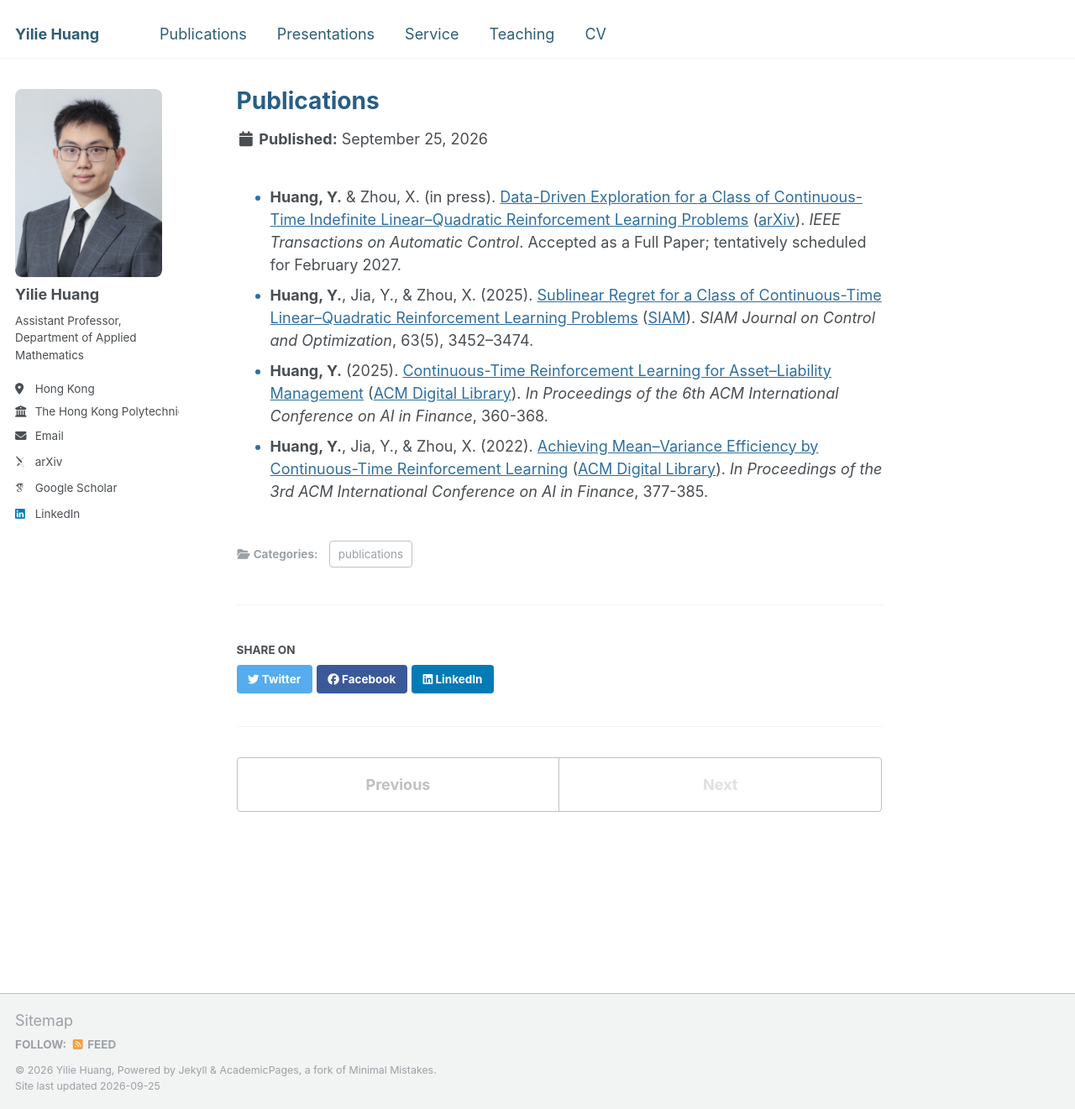
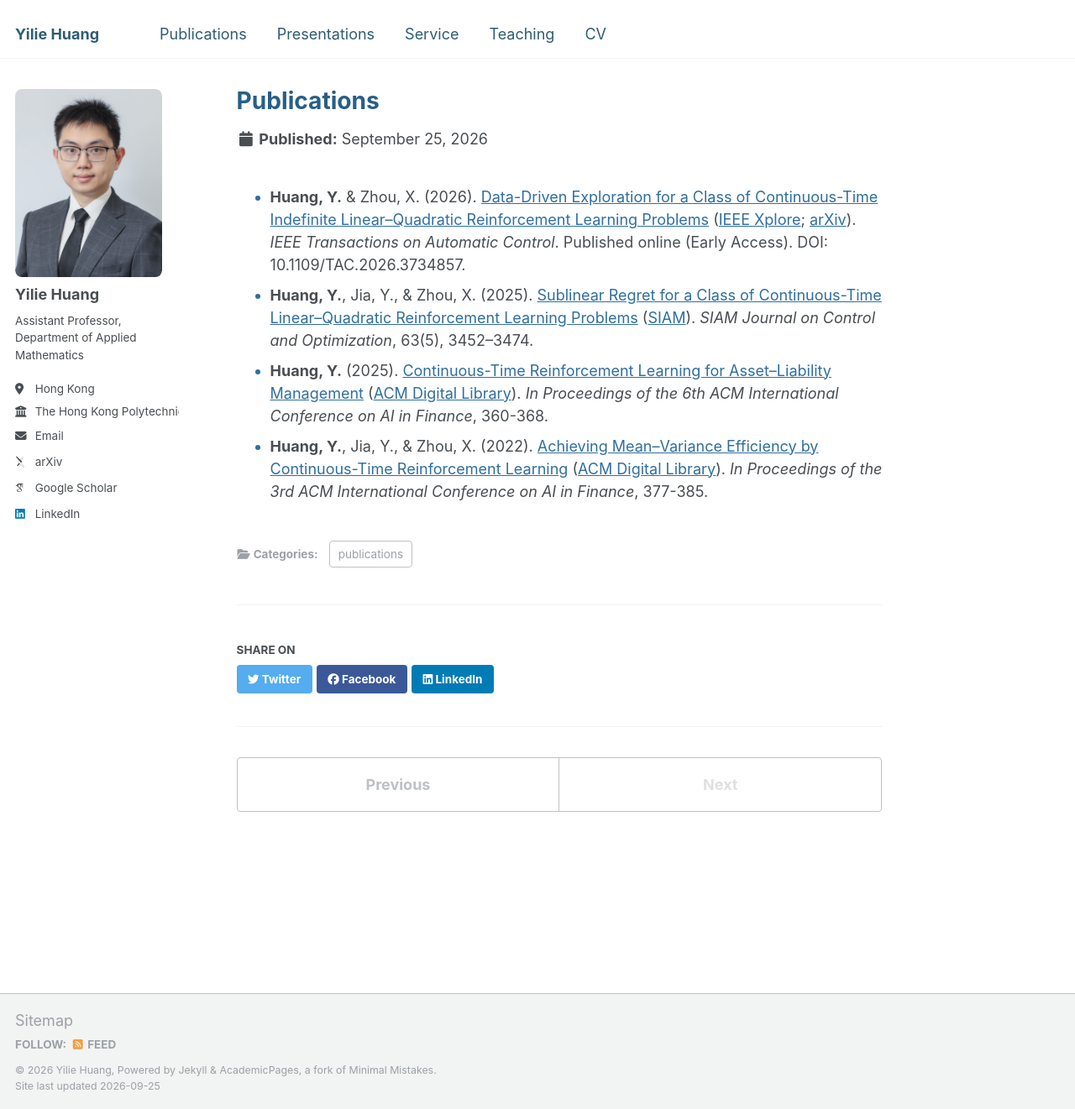
Before and after one commit to yiliehuang/yiliehuang.github.io, a Jekyll site: the page built from _publications/publications.md, in a window 1280 px wide and 1321 px high. Shown: the whole window at 84% size. Built offline with Jekyll 4.4.1, drawn with Linux system fonts in a browser that asks for light colours; some web fonts are replaced.

Commit message:
Update IEEE TAC publication and FM27 talk

```diff
--- a/_publications/publications.md
+++ b/_publications/publications.md
@@ -5,10 +5,10 @@ permalink: publication/publications
 ---
 
 <ul>
-  <li><strong>Huang, Y.</strong> & Zhou, X. (in press).
-      <a href="/files/LQ_Adaptive_ArXiv.pdf">Data-Driven Exploration for a Class of Continuous-Time Indefinite Linear–Quadratic Reinforcement Learning Problems</a>
-      (<a href="https://arxiv.org/abs/2507.00358">arXiv</a>).
-      <em>IEEE Transactions on Automatic Control</em>. Accepted as a Full Paper; tentatively scheduled for February 2027.
+  <li><strong>Huang, Y.</strong> & Zhou, X. (2026).
+      <a href="/files/LQ_TAC_2026.pdf">Data-Driven Exploration for a Class of Continuous-Time Indefinite Linear–Quadratic Reinforcement Learning Problems</a>
+      (<a href="https://ieeexplore.ieee.org/document/11692946">IEEE Xplore</a>; <a href="https://arxiv.org/abs/2507.00358">arXiv</a>).
+      <em>IEEE Transactions on Automatic Control</em>. Published online (Early Access). DOI: 10.1109/TAC.2026.3734857.
   </li>
   <li><strong>Huang, Y.</strong>, Jia, Y., & Zhou, X. (2025).
       <a href="/files/LQ_SICON_2025.pdf">Sublinear Regret for a Class of Continuous-Time Linear–Quadratic Reinforcement Learning Problems</a>
```
Also changed, not shown: _pages/about.md (+1 -0 lines), _talks/talks.md (+1 -0 lines), 3 other files.
